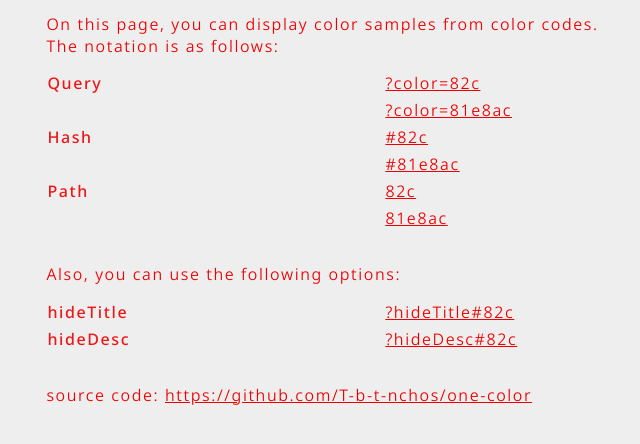
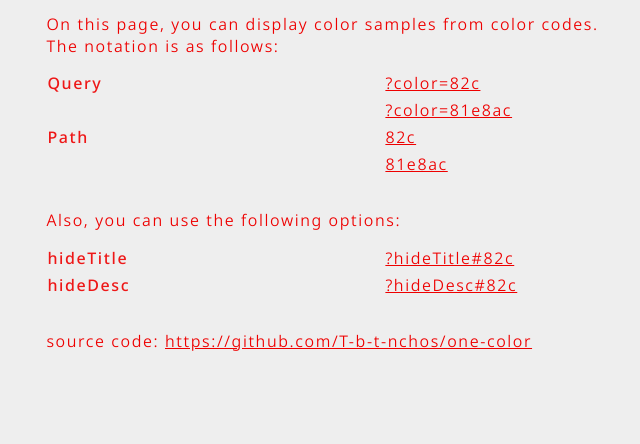
Before and after one commit to T-b-t-nchos/one-color, a plain HTML site: page index.html in a window 1280 px wide. Shown: the part 302-746 px from the top of the page, without its empty margins (440-1080 px from the left). Drawn offline with Linux system fonts and the light colour scheme.

Commit message:
remove: remove hash link from usage example due to depricated

```diff
--- a/index.html
+++ b/index.html
@@ -101,8 +101,8 @@
                     const colorLinks = [
                         { key: "Query", value: `?color=${color3.substring(1)}` },
                         { key: "", value: `?color=${color6.substring(1)}` },
-                        { key: "Hash", value: color3 },
-                        { key: "", value: color6 },
+                        // { key: "Hash", value: color3 },
+                        // { key: "", value: color6 },
                         { key: "Path", value: color3.substring(1) },
                         { key: "", value: color6.substring(1) },
                     ];
```
